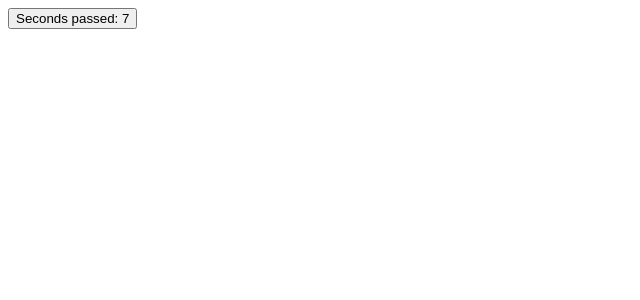
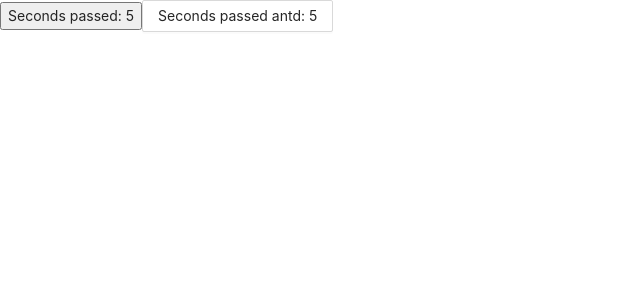
Before and after one commit to Nikson69/PikachuApp, a React app: page / in a window 1280 px wide. Shown: the top 300 px of the page, without its empty margins (0-640 px from the left). Built offline with nearby package versions, Linux system fonts and the light colour scheme.

Commit message:
add antd and css

```diff
--- a/package.json
+++ b/package.json
@@ -25,6 +25,8 @@
   "devDependencies": {
     "@types/react-dom": "^16.9.8",
     "awesome-typescript-loader": "^5.2.1",
+    "style-loader": "^1.2.1",
+    "css-loader": "^4.2.1",
     "typescript": "^4.0.2",
     "webpack": "^4.44.1",
     "webpack-dev-server": "3.11.0"
@@ -33,6 +35,7 @@
     "mobx": "^5.15.6",
     "mobx-react": "^6.2.5",
     "react": "^16.13.1",
-    "react-dom": "^16.13.1"
+    "react-dom": "^16.13.1",
+    "antd": "^4.5.4"
   }
 }
--- /dev/null
+++ b/src/index.css
@@ -0,0 +1 @@
+@import '~antd/dist/antd.css';
--- a/src/index.tsx
+++ b/src/index.tsx
@@ -2,6 +2,8 @@ import * as React from 'react';
 import * as ReactDOM from 'react-dom';
 import {observable} from 'mobx';
 import {observer} from 'mobx-react';
+import { Button } from 'antd';
+import './index.css'
 
 class AppState {
     @observable timer = 0;
@@ -25,6 +27,9 @@ class TimerView extends React.Component<{appState: AppState}, {}> {
                 <button onClick={this.onReset}>
                     Seconds passed: {this.props.appState.timer}
                 </button>
+                <Button onClick={this.onReset}>
+                    Seconds passed antd: {this.props.appState.timer}
+                </Button>
             </div>
         );
      }
--- a/webpack.config.js
+++ b/webpack.config.js
@@ -21,6 +21,9 @@ module.exports = {
       test: /\.tsx?$/,
       loader: "awesome-typescript-loader",
       include: path.join(__dirname, 'src')
+    },{
+      test: /\.css$/i,
+      use: ['style-loader', 'css-loader'],
     }]
   }
 };
```
